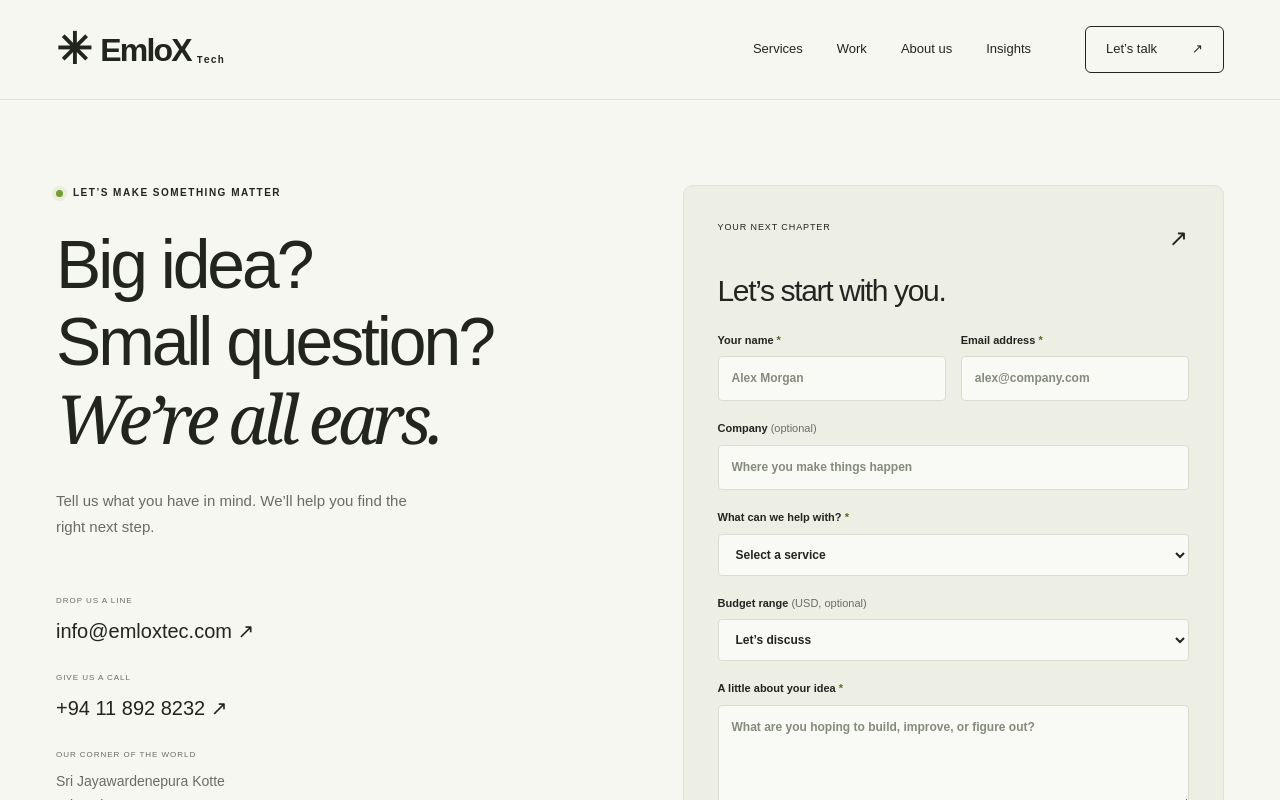
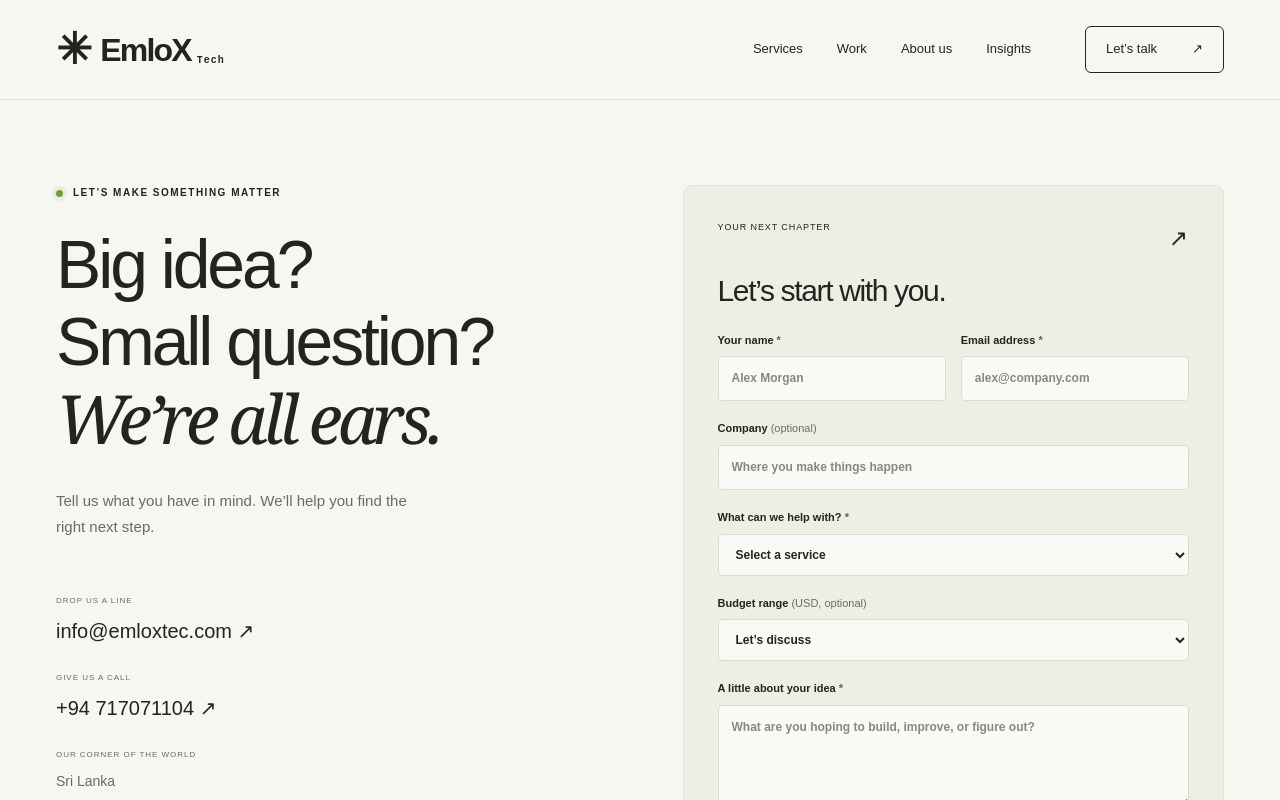
Before and after one commit to rishithamenush/emloxtech, an Angular app: page /contact in a window 1280 px wide. Shown: the top 800 px of the page. Built offline with nearby package versions, Linux system fonts and the light colour scheme.

Commit message:
web updated!

```diff
--- a/src/app/contact.html
+++ b/src/app/contact.html
@@ -4,10 +4,10 @@
     <h1>Big idea?<br />Small question?<br /><span class="serif">We’re all ears.</span></h1>
     <p>Tell us what you have in mind. We’ll help you find the right next step.</p>
     <div class="contact-details">
-      <small>DROP US A LINE</small><a href="mailto:info@emloxtec.com">info&#64;emloxtec.com ↗</a
-      ><small>GIVE US A CALL</small><a href="tel:+94118928232">+94 11 892 8232 ↗</a
+      <small>DROP US A LINE</small><a href="mailto:admin@emloxtech.com">info&#64;emloxtec.com ↗</a
+      ><small>GIVE US A CALL</small><a href="tel:+94717071104">+94 717071104 ↗</a
       ><small>OUR CORNER OF THE WORLD</small>
-      <p>Sri Jayawardenepura Kotte<br />Sri Lanka</p>
+      <p>Sri Lanka</p>
     </div>
   </div>
   <div class="contact-form-panel">
```
